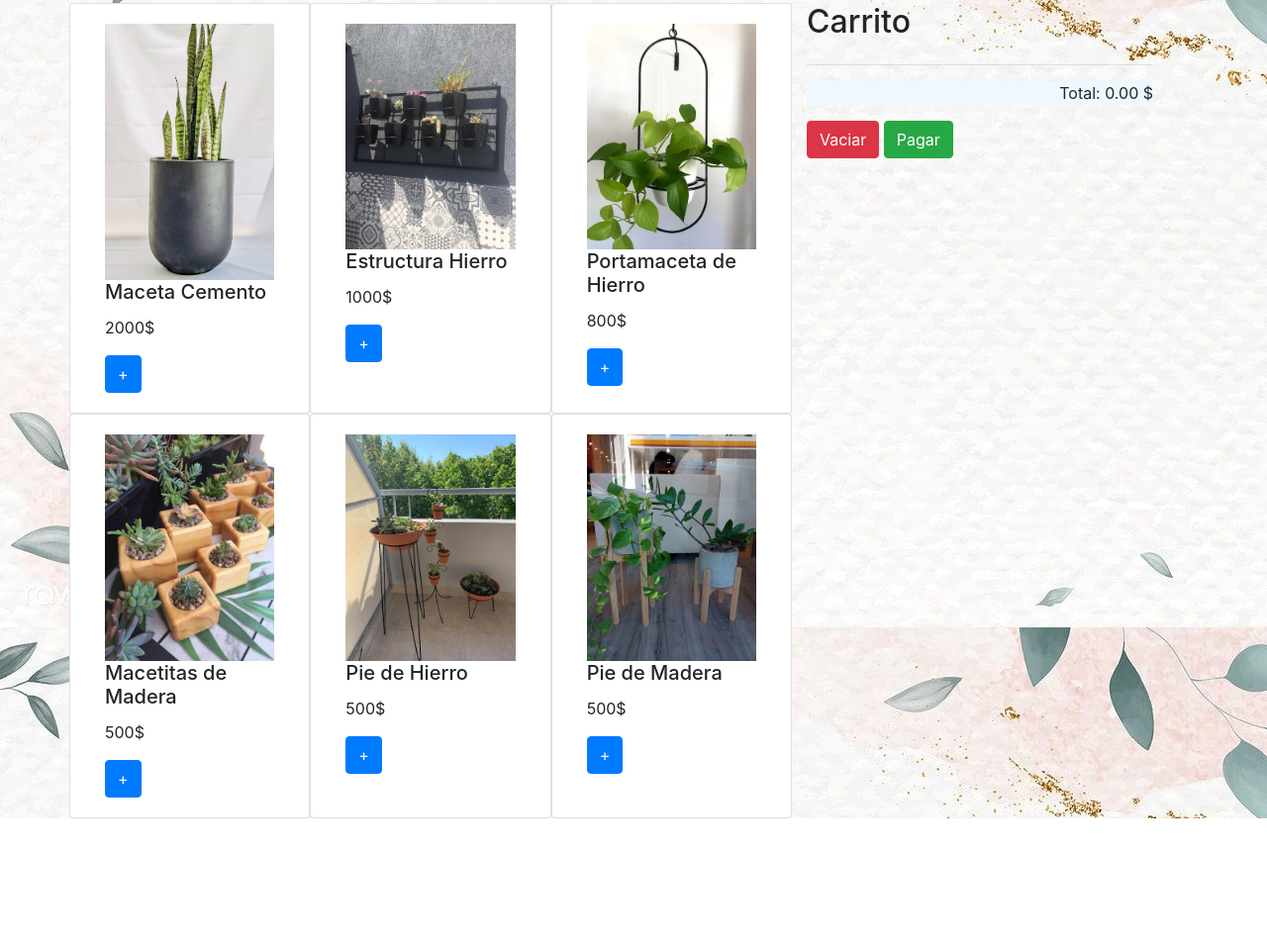
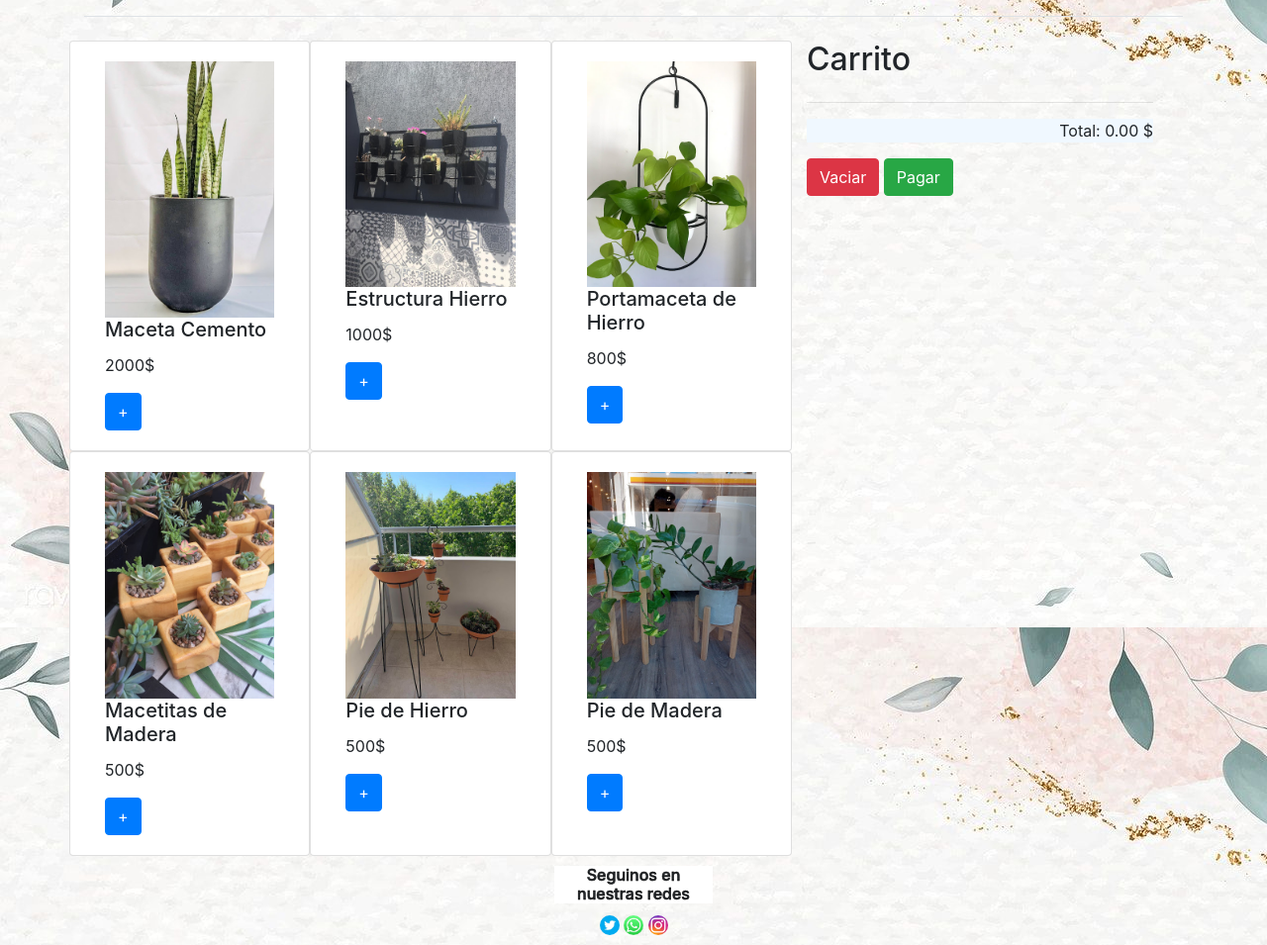
Before and after one commit to JPLiboa/Proyecto-Final-Soplo-de-Vida, a plain HTML site: page index.html in a window 1280 px wide. Shown: the part 154-1109 px from the top of the page at 99% size. Before the commit the page ends 981 px from the top, so only its background shows below. Drawn offline with nearby package versions, Linux system fonts and the light colour scheme.

Commit message:
adecuando proyeto

```diff
--- a/index.html
+++ b/index.html
@@ -13,6 +13,7 @@
   </head>
 	</head>
 	<body>
+    <button id="boton-weather" class="btn btn-secondary" onclick="ConsumirOtraAPI()">Weather</button>
 
         <div class="container">
             <header class="d-flex flex-wrap justify-content-center py-3 mb-4 border-bottom">
@@ -38,7 +39,7 @@
             <!-- Precio total -->
             <p class="text-right">Total: <span id="total"></span> $</p>
             <button id="boton-vaciar" class="btn btn-danger">Vaciar</button>
-            <button id="boton-vaciar" class="btn btn-success" class="btn btn-primary" data-toggle="modal" data-target="#exampleModal" data-whatever="@fat">Pagar</button>
+            <button  id="boton-vaciar" class="btn btn-success" class="btn btn-primary" data-toggle="modal" data-target="#exampleModal" data-whatever="@fat" >Pagar</button>
 
 
 
@@ -77,4 +78,14 @@
 
 		<script src="script.js"></script>
 	</body>
+
+  <footer>
+    <h6> Seguinos en nuestras redes</h6>
+<nav>
+  <img  class= "logoTw" src="img/logo twitter OK.jfif" alt="Logo Tw">
+      <img  class= "logoWhasap" src="img/logo wahsap OK.jfif" alt="Logo Whap">
+      <img  class= "logoIG" src="img/LOGO ig OK.png" alt="Logo IG">
+
+</nav>
+</footer>
 </html>
--- a/script.js
+++ b/script.js
@@ -194,3 +194,15 @@ renderizarCarrito();
 $('#myModal').on('shown.bs.modal', function () {
     $('#myInput').trigger('focus')
   })
+
+
+/*API clima*/
+let  API_URL = 'https://api.tomorrow.io/v4/timelines?location=-73.98529171943665,40.75872069597532&fields=temperature&timesteps=1h&units=metric&apikey=i1CLD6IVRRNhOjI4bghO32Fk1p3aGPTP';
+
+async function ConsumirOtraAPI(){
+
+  fetch(API_URL)
+  .then(response => response.json())
+  .then(data => console.log(data));
+
+}
--- a/style.css
+++ b/style.css
@@ -44,7 +44,7 @@
 
 			}
 
-			}
+
 			.list-group{
 				background-color: aliceblue;
 			}
@@ -57,3 +57,38 @@
 			.col-sm-4{
 				justify-content: space-around
 			}
+			footer {
+
+				padding: 10px;
+				text-align: center;
+				text-align-last: center;
+				border-color: white;
+
+			}
+
+				.logoTw{
+					width: 20px;
+					height: 20px;
+					border-radius: 10px;
+
+				}
+
+				.logoWhasap{
+					width: 20px;
+					height: 20px;
+					border-radius: 10px;
+				}
+
+
+				.logoIG{
+					width: 20px;
+					height: 20px;
+					border-radius: 10px;
+				}
+
+			h6{
+				background-color: white;
+				margin-left: 550px;
+				margin-right: 550px;
+				-webkit-text-stroke: 0.5px black;
+			}
```
